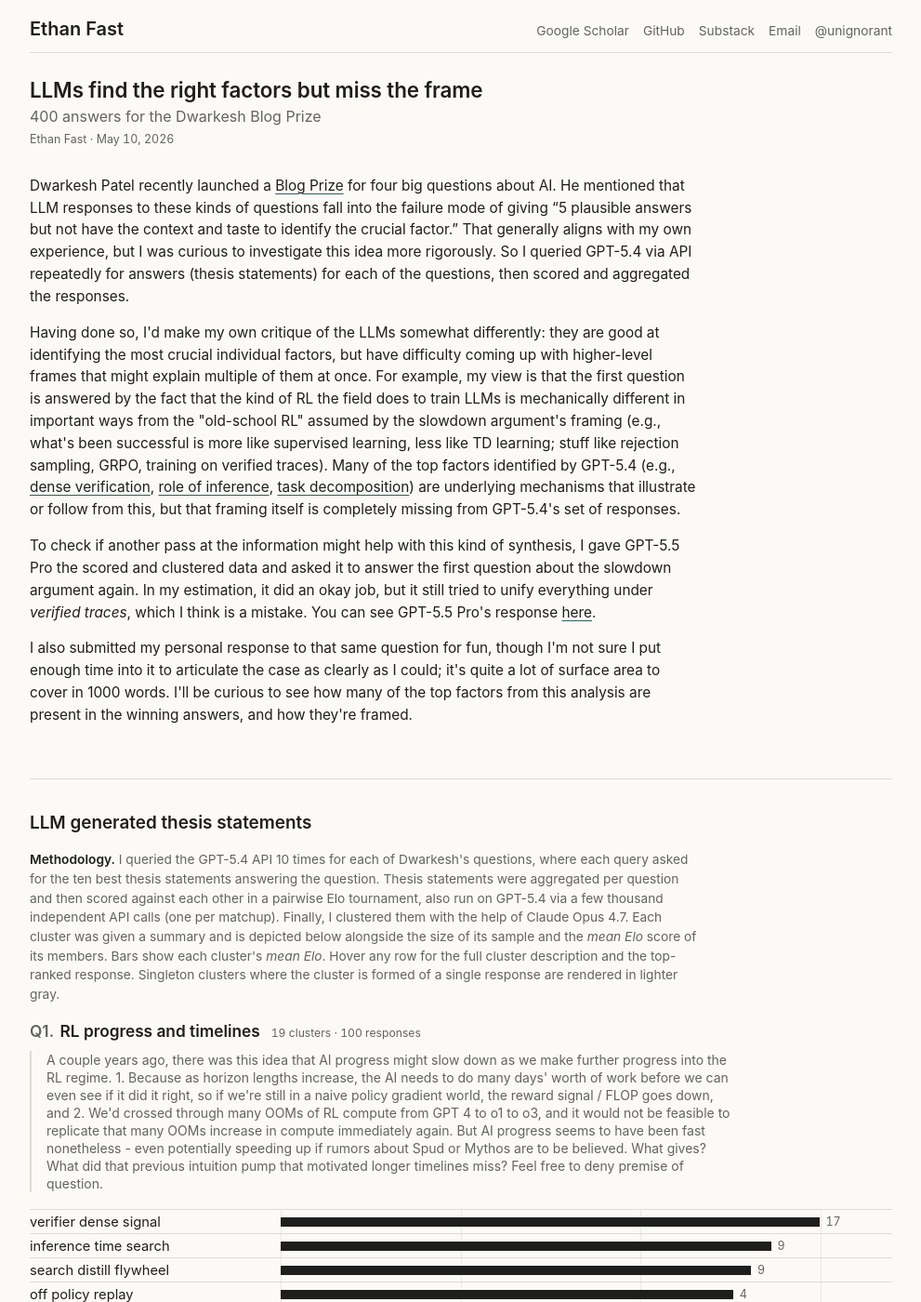
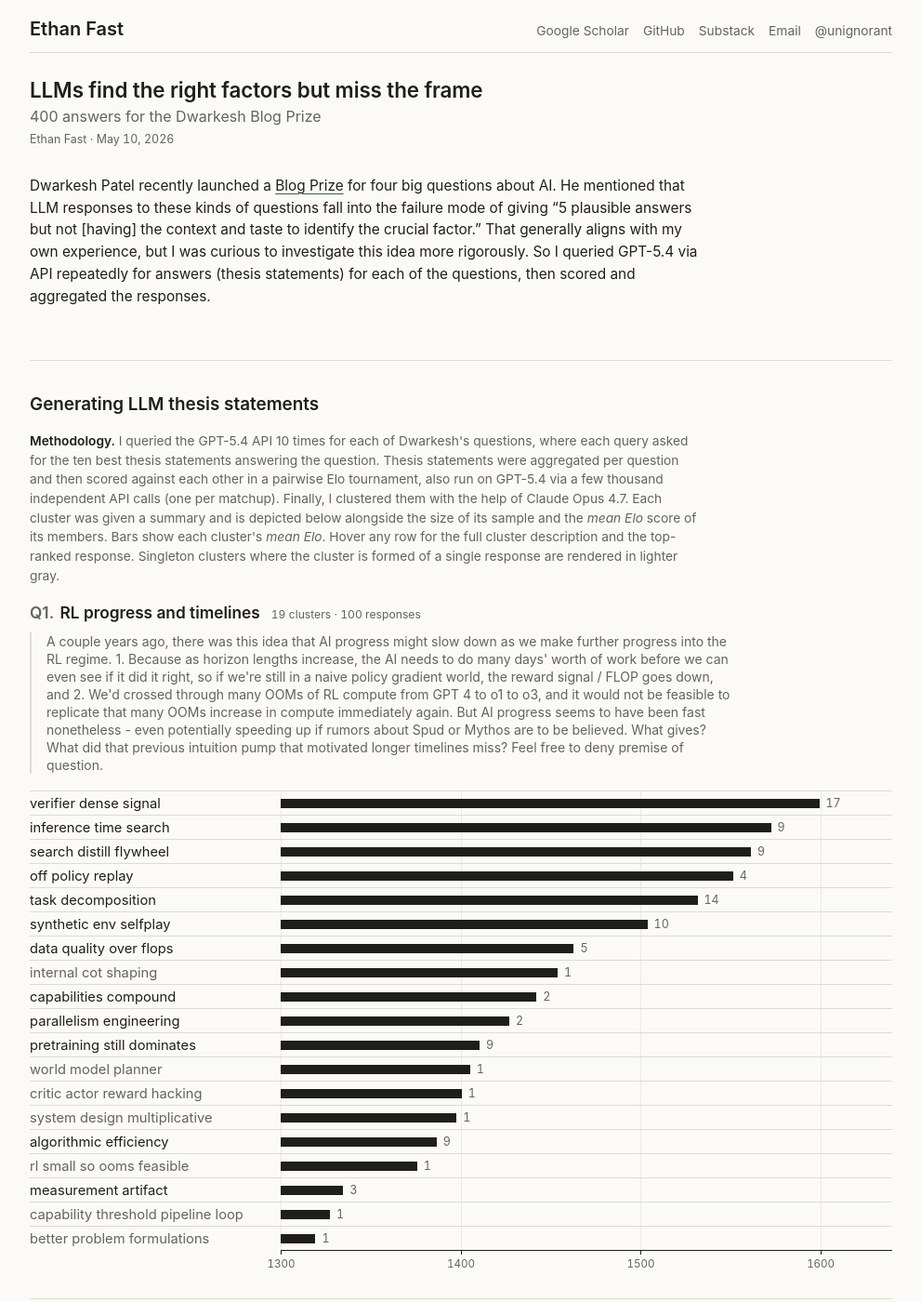
Before and after one commit to Ejhfast/ejhfast.github.com, a Jekyll site: the page llms-find-the-right-factors-but-miss-the-frame.html, which Jekyll copies as it is, in a window 1280 px wide and 1400 px high. Shown: the whole window at 93% size, without its empty margins (144-1135 px from the left). Built offline with Jekyll 4.4.1, drawn with Linux system fonts in a browser that asks for light colours; some of the changed text lies outside the part shown.

Commit message:
Restructure LLM frame page sections

```diff
--- a/llms-find-the-right-factors-but-miss-the-frame.html
+++ b/llms-find-the-right-factors-but-miss-the-frame.html
@@ -397,21 +397,12 @@
 
   <div class="overview">
     <p>
-      Dwarkesh Patel recently launched a <a href="https://www.dwarkesh.com/p/blog-prize">Blog Prize</a> for four big questions about AI. He mentioned that LLM responses to these kinds of questions fall into the failure mode of giving &ldquo;5 plausible answers but not have the context and taste to identify the crucial factor.&rdquo; That generally aligns with my own experience, but I was curious to investigate this idea more rigorously. So I queried GPT-5.4 via API repeatedly for answers (thesis statements) for each of the questions, then scored and aggregated the responses.
-    </p>
-    <p>
-      Having done so, I'd make my own critique of the LLMs somewhat differently: they are good at identifying the most crucial individual factors, but have difficulty coming up with higher-level frames that might explain multiple of them at once. For example, my view is that the first question is answered by the fact that the kind of RL the field does to train LLMs is mechanically different in important ways from the "old-school RL" assumed by the slowdown argument's framing (e.g., what's been successful is more like supervised learning, less like TD learning; stuff like rejection sampling, GRPO, training on verified traces). Many of the top factors identified by GPT-5.4 (e.g., <a href="#cluster-rl_progress_timelines-verifier_dense_signal">dense verification</a>, <a href="#cluster-rl_progress_timelines-inference_time_search">role of inference</a>, <a href="#cluster-rl_progress_timelines-task_decomposition">task decomposition</a>) are underlying mechanisms that illustrate or follow from this, but that framing itself is completely missing from GPT-5.4's set of responses.
-    </p>
-    <p>
-      To check if another pass at the information might help with this kind of synthesis, I gave GPT-5.5 Pro the scored and clustered data and asked it to answer the first question about the slowdown argument again. In my estimation, it did an okay job, but it still tried to unify everything under <em>verified traces</em>, which I think is a mistake. You can see GPT-5.5 Pro's response <a href="#gpt55-response">here</a>.
-    </p>
-    <p>
-      I also submitted my personal response to that same question for fun, though I'm not sure I put enough time into it to articulate the case as clearly as I could; it's quite a lot of surface area to cover in 1000 words. I'll be curious to see how many of the top factors from this analysis are present in the winning answers, and how they're framed.
+      Dwarkesh Patel recently launched a <a href="https://www.dwarkesh.com/p/blog-prize">Blog Prize</a> for four big questions about AI. He mentioned that LLM responses to these kinds of questions fall into the failure mode of giving &ldquo;5 plausible answers but not [having] the context and taste to identify the crucial factor.&rdquo; That generally aligns with my own experience, but I was curious to investigate this idea more rigorously. So I queried GPT-5.4 via API repeatedly for answers (thesis statements) for each of the questions, then scored and aggregated the responses.
     </p>
   </div>
 </header>
 
-<h2 id="theses" class="section-heading"><a href="#theses">LLM generated thesis statements</a></h2>
+<h2 id="theses" class="section-heading"><a href="#theses">Generating LLM thesis statements</a></h2>
 
 <div class="methodology">
   <p>
@@ -1756,7 +1747,21 @@
     </div>
     </section>
 
-<h2 id="gpt55-response" class="section-heading"><a href="#gpt55-response">Slowdown argument (Q1): GPT-5.5 Pro full response</a></h2>
+<h2 id="my-conclusions" class="section-heading"><a href="#my-conclusions">My conclusions</a></h2>
+
+<div class="overview">
+  <p>
+    Having done so, I'd make my own critique of the LLMs somewhat differently: they are good at identifying the most crucial individual factors, but have difficulty coming up with higher-level frames that might explain multiple of them at once. For example, my view is that the first question is answered by the fact that the kind of RL the field does to train LLMs is mechanically different in important ways from the "old-school RL" assumed by the slowdown argument's framing (e.g., what's been successful is more like supervised learning, less like TD learning; stuff like rejection sampling, GRPO, training on verified traces). Many of the top factors identified by GPT-5.4 (e.g., <a href="#cluster-rl_progress_timelines-verifier_dense_signal">dense verification</a>, <a href="#cluster-rl_progress_timelines-inference_time_search">role of inference</a>, <a href="#cluster-rl_progress_timelines-task_decomposition">task decomposition</a>) are underlying mechanisms that illustrate or follow from this, but that framing itself is completely missing from GPT-5.4's set of responses.
+  </p>
+  <p>
+    To check if another pass at the information might help with this kind of synthesis, I gave GPT-5.5 Pro the scored and clustered data and asked it to answer the first question about the slowdown argument again. In my estimation, it did an okay job, but it still tried to unify everything under <em>verified traces</em>, which I think is a mistake. You can see GPT-5.5 Pro's response <a href="#gpt55-response">here</a>.
+  </p>
+  <p>
+    I also submitted my personal response to that same question for fun, though I'm not sure I put enough time into it to articulate the case as clearly as I could; it's quite a lot of surface area to cover in 1000 words. I'll be curious to see how many of the top factors from this analysis are present in the winning answers, and how they're framed.
+  </p>
+</div>
+
+<h2 id="gpt55-response" class="section-heading"><a href="#gpt55-response">Addendum: GPT-5.5 Pro reponse to Q1</a></h2>
 
 <div class="methodology">
   <p><strong>Methodology.</strong> GPT-5.5 Pro was given the clustered and scored thesis statements above and asked to answer the first question again following Dwarkesh's original instructions. Its full response follows.</p>
```
